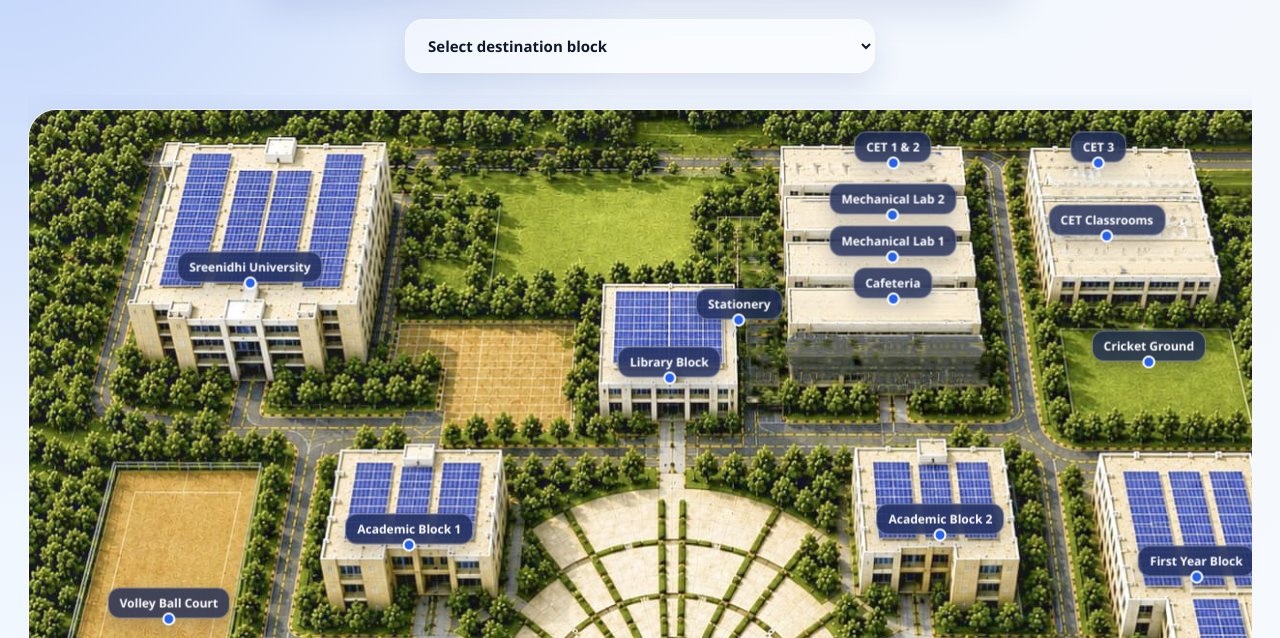
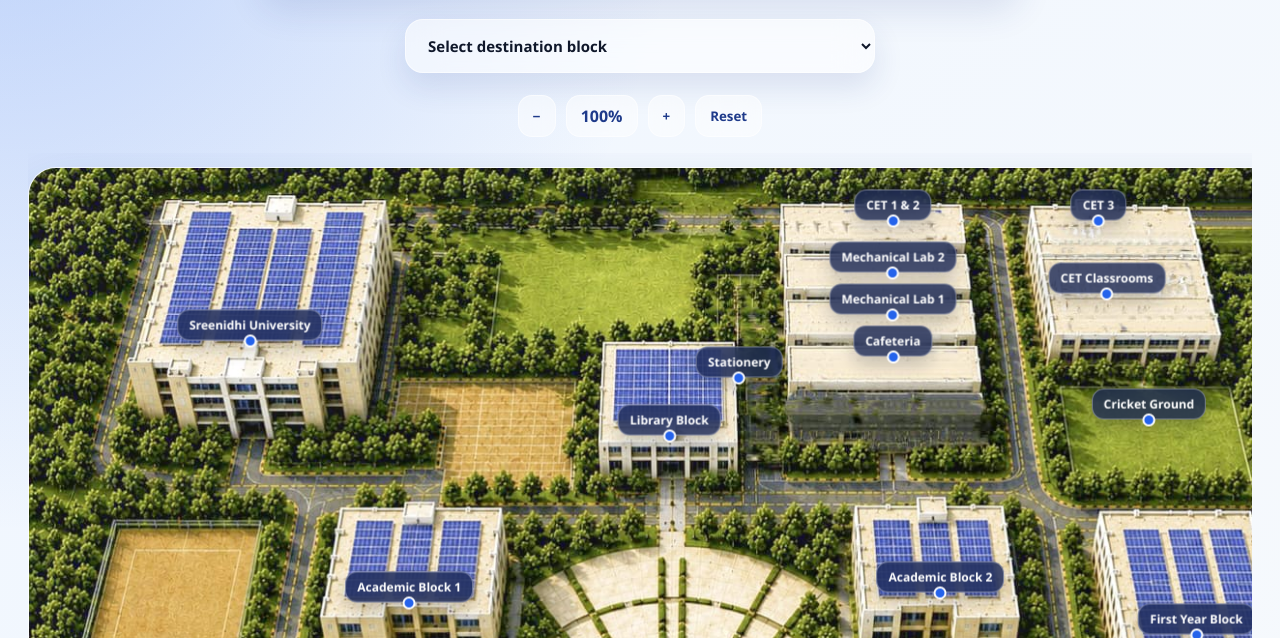
Before and after one commit to ramcharan4584/Navigation, a website: page public/campus-map.html in a window 1280 px wide. Shown: the part 152-790 px from the top of the page. Drawn offline with Linux system fonts and the light colour scheme.

Commit message:
Added Zoom In and Zoom Out Feature

```diff
--- a/public/campus-map.css
+++ b/public/campus-map.css
@@ -298,6 +298,30 @@ body {
   transform: translateY(-2px);
 }
 
+.zoom-controls {
+  max-width: 420px;
+  margin: 0 auto 16px;
+  display: flex;
+  justify-content: center;
+  gap: 10px;
+}
+
+.zoom-controls button,
+.zoom-controls span {
+  background: rgba(255, 255, 255, 0.48);
+  backdrop-filter: blur(12px);
+  border: 1px solid rgba(255,255,255,0.55);
+  color: #1e3a8a;
+  padding: 9px 14px;
+  border-radius: 14px;
+  font-weight: 800;
+  cursor: pointer;
+}
+
+.zoom-controls span {
+  cursor: default;
+}
+
 @media (max-width: 768px) {
   .navigator-page {
     padding: 14px;
--- a/public/campus-map.html
+++ b/public/campus-map.html
@@ -61,6 +61,13 @@
       </optgroup>
   </select>
 </div>
+
+  <div class="zoom-controls">
+  <button onclick="zoomOut()">−</button>
+  <span id="zoomValue">100%</span>
+  <button onclick="zoomIn()">+</button>
+  <button onclick="resetZoom()">Reset</button>
+  </div>
 
   <div class="map-scroll">
   <div class="map-wrapper">
--- a/public/campus-map.js
+++ b/public/campus-map.js
@@ -195,3 +195,34 @@ function showCheckpoints(points) {
     layer.appendChild(cp);
   });
 }
+
+let currentZoom = 1;
+
+function applyZoom() {
+  const mapWrapper = document.querySelector(".map-wrapper");
+  const zoomValue = document.getElementById("zoomValue");
+
+  mapWrapper.style.transform = `scale(${currentZoom})`;
+  mapWrapper.style.transformOrigin = "top center";
+
+  zoomValue.innerText = `${Math.round(currentZoom * 100)}%`;
+}
+
+function zoomIn() {
+  if (currentZoom < 1.8) {
+    currentZoom += 0.1;
+    applyZoom();
+  }
+}
+
+function zoomOut() {
+  if (currentZoom > 0.4) {
+    currentZoom -= 0.1;
+    applyZoom();
+  }
+}
+
+function resetZoom() {
+  currentZoom = 1;
+  applyZoom();
+}
```
Also changed, not shown: 1 other file.
